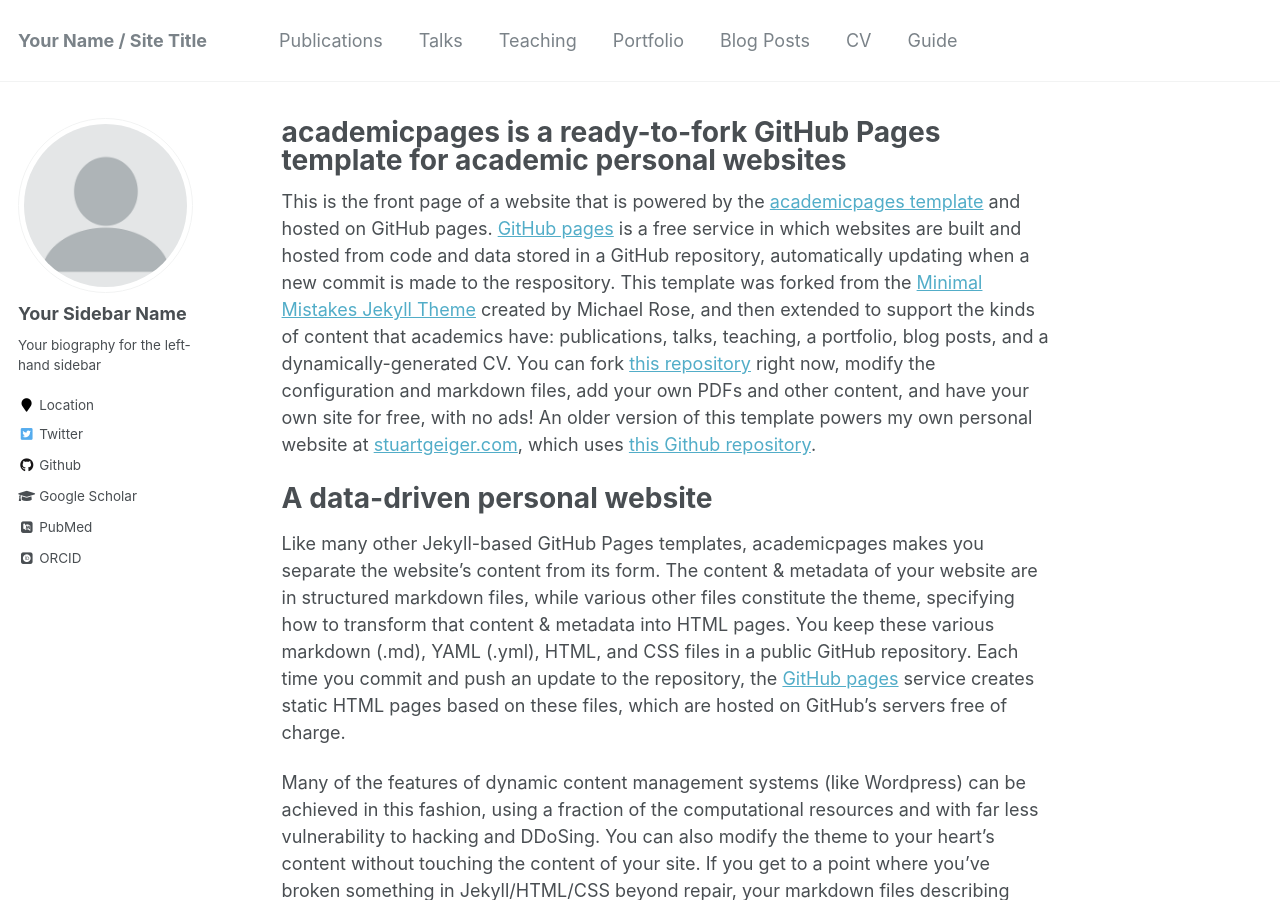
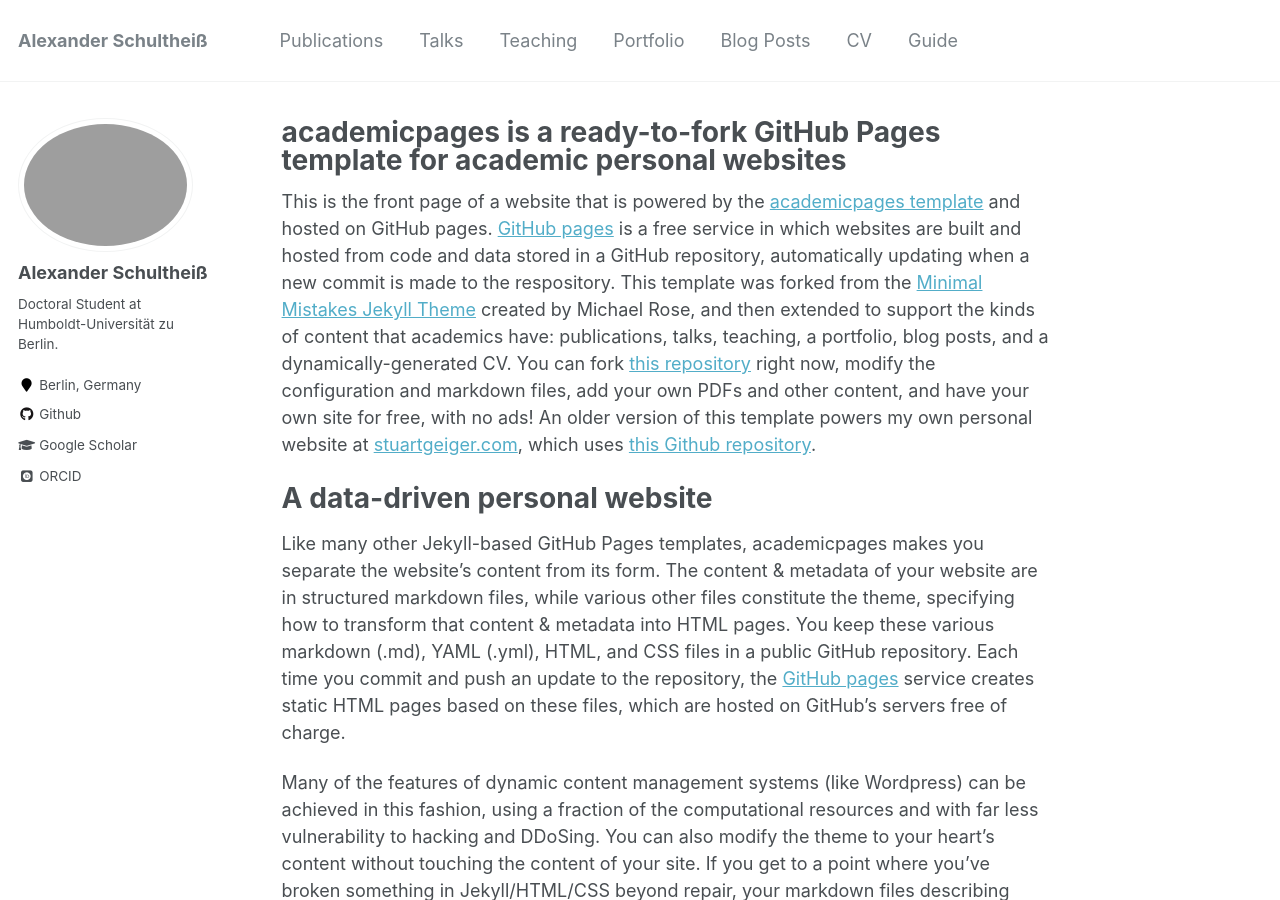
Before and after one commit to AlexanderSchultheiss/AlexanderSchultheiss.github.io, a Jekyll site: the page built from _pages/about.md, in a window 1280 px wide and 900 px high. Built offline with Jekyll 4.4.1, drawn with Linux system fonts in a browser that asks for light colours; some web fonts are replaced; some of the changed text lies outside the part shown.

Commit message:
draft: sidebar

```diff
--- a/_config.yml
+++ b/_config.yml
@@ -7,13 +7,13 @@
 
 # Site Settings
 locale                   : "en-US"
-title                    : "Your Name / Site Title"
+title                    : "Alexander Schultheiß"
 title_separator          : "-"
-name                     : &name "Your Name"
+name                     : &name "Alexander Schultheiß"
 description              : &description "personal description"
-url                      : https://academicpages.github.io # the base hostname & protocol for your site e.g. "https://mmistakes.github.io"
+url                      : https://alexanderschultheiss.github.io # the base hostname & protocol for your site e.g. "https://mmistakes.github.io"
 baseurl                  : "" # the subpath of your site, e.g. "/blog"
-repository               : "academicpages/academicpages.github.io"
+repository               : "AlexanderSchultheiss/alexanderschultheiss.github.io"
 teaser                   :  # filename of teaser fallback teaser image placed in /images/, .e.g. "500x300.png"
 breadcrumbs              : false # true, false (default)
 words_per_minute         : 160
@@ -32,7 +32,7 @@ comments:
     colorscheme          : # "light" (default), "dark"
 staticman:
   allowedFields          : ['name', 'email', 'url', 'message']
-  branch                 : "gh-pages" # "master", "gh-pages"
+  branch                 : "main" # "master", "gh-pages"
   commitMessage          : "New comment."
   filename               : comment-{@timestamp}
   format                 : "yml"
@@ -80,13 +80,13 @@ analytics:
 
 # Site Author
 author:
-  name             : "Your Sidebar Name"
-  avatar           : "profile.png"
-  bio              : "Your biography for the left-hand sidebar"
-  location         : "Location"
+  name             : "Alexander Schultheiß"
+  avatar           : "portrait.jpg"
+  bio              : "Doctoral Student at Humboldt-Universität zu Berlin."
+  location         : "Berlin, Germany"
   employer         :
-  pubmed           : "https://www.ncbi.nlm.nih.gov/pubmed/?term=john+snow"
-  googlescholar    : "http://yourfullgooglescholarurl.com"
+  pubmed           : #"https://www.ncbi.nlm.nih.gov/pubmed/?term=john+snow"
+  googlescholar    : "https://scholar.google.com/citations?user=OZ-4_nYAAAAJ&hl=en"
   email            :
   researchgate     :  # example: "https://www.researchgate.net/profile/yourprofile"
   uri              :
@@ -96,20 +96,20 @@ author:
   flickr           :
   facebook         :
   foursquare       :
-  github           : "academicpages"
+  github           : "AlexanderSchultheiss"
   google_plus      :
   keybase          :
   instagram        :
   impactstory      : #"https://profiles.impactstory.org/u/xxxx-xxxx-xxxx-xxxx"
   lastfm           :
   linkedin         :
-  orcid            : "http://orcid.org/yourorcidurl"
+  orcid            : "https://orcid.org/0000-0002-1509-1449"
   pinterest        :
   soundcloud       :
   stackoverflow    : # http://stackoverflow.com/users/123456/username
   steam            :
   tumblr           :
-  twitter          : "replacethistwitterhandle"
+  twitter          : #"replacethistwitterhandle"
   vine             :
   weibo            :
   xing             :
```
Also changed, not shown: 2 other files.
